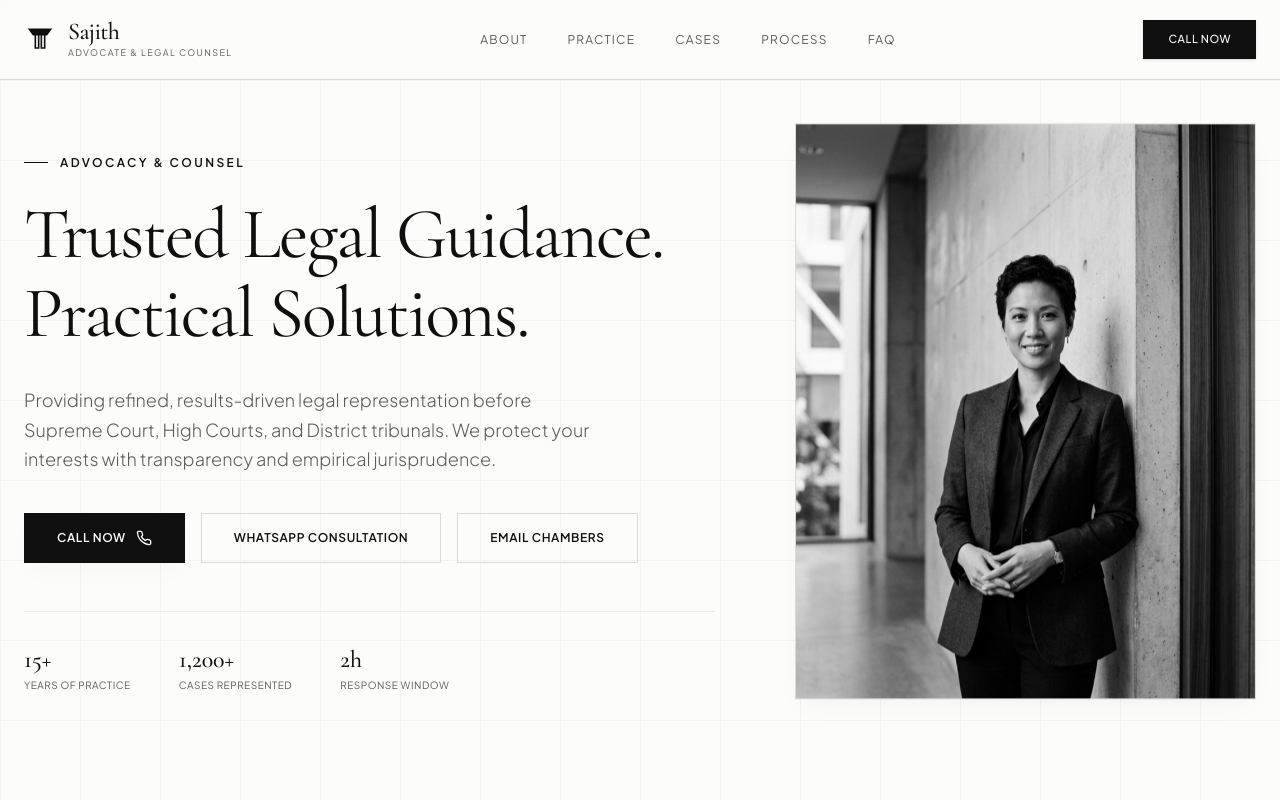
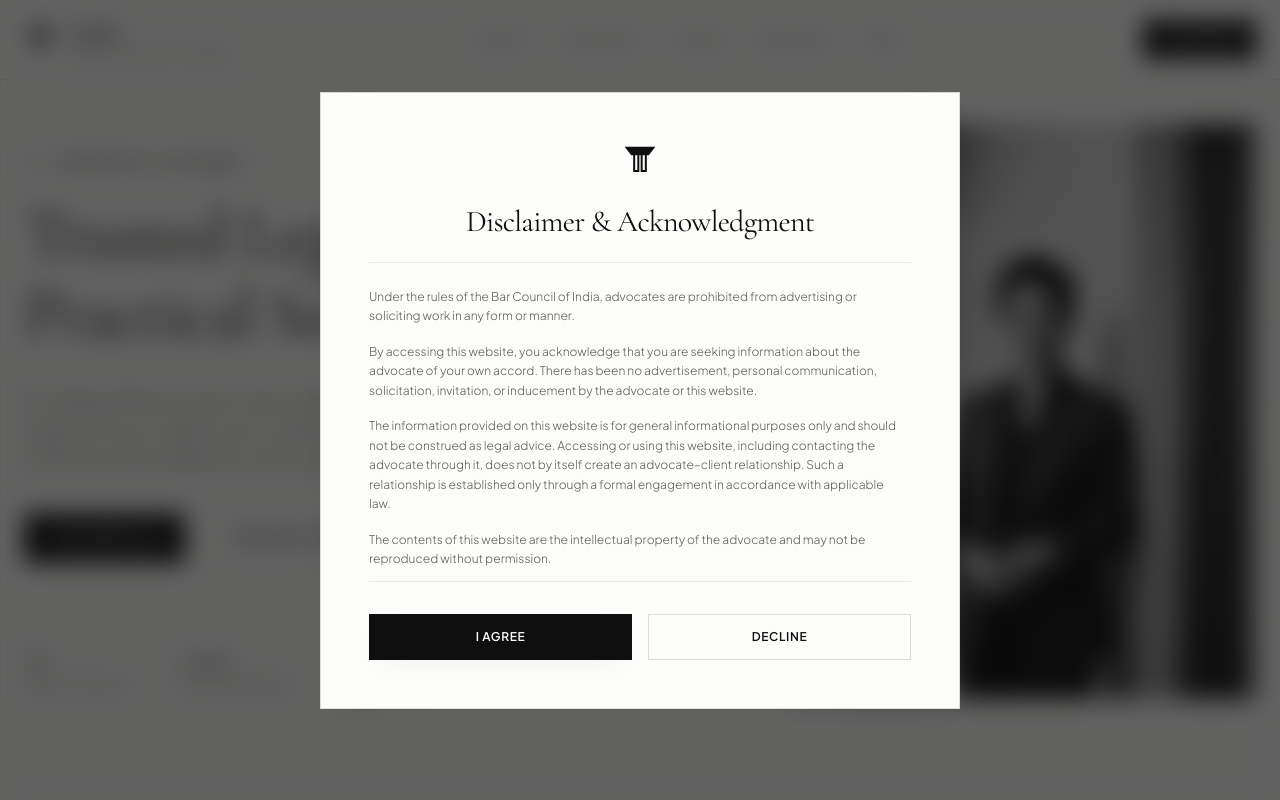
Before and after one commit to sreenandanamschools/sajith-portfolio, a Next.js app: page / in a window 1280 px wide. Shown: the top 800 px of the page. Built offline with nearby package versions, Linux system fonts and the light colour scheme.

Commit message:
feat: add entry disclaimer modal and update primary contact number across site components

```diff
--- a/src/app/page.tsx
+++ b/src/app/page.tsx
@@ -13,10 +13,14 @@ import FAQ from "@/components/FAQ";
 import Contact from "@/components/Contact";
 import Footer from "@/components/Footer";
 import MobileStickyCta from "@/components/MobileStickyCta";
+import DisclaimerModal from "@/components/DisclaimerModal";
 
 export default function Home() {
   return (
     <div className="min-h-screen bg-[#FCFCFA] text-[#0F0F0F] selection:bg-[#0F0F0F] selection:text-white overflow-x-hidden">
+
+      {/* Entry Disclaimer Popup */}
+      <DisclaimerModal />
       {/* Background Subtle 3D Grid Overlay - Opacity increased to 0.08 for higher visibility */}
       <div className="fixed inset-0 pointer-events-none opacity-[0.04] z-0">
         <div
--- a/src/components/Contact.tsx
+++ b/src/components/Contact.tsx
@@ -25,7 +25,7 @@ export default function Contact() {
           {/* Call Now */}
           <motion.a
             whileHover={{ scale: 1.01, x: 4 }}
-            href="tel:+919876543210"
+            href="tel:+919633334556"
             className="flex items-center justify-between p-6 border border-[#DCDCD4] bg-[#FCFCFA] hover:border-[#0F0F0F] transition-colors"
           >
             <div className="flex items-center gap-4">
@@ -34,7 +34,7 @@ export default function Contact() {
               </svg>
               <div className="flex flex-col">
                 <span className="text-[10px] font-semibold uppercase tracking-wider text-[#5C5C56]">Call Directly</span>
-                <span className="text-base font-medium text-[#0F0F0F]">+91 98765 43210</span>
+                <span className="text-base font-medium text-[#0F0F0F]">+91 96333 34556</span>
               </div>
             </div>
             <span className="text-[10px] font-semibold uppercase tracking-wider text-[#0F0F0F]">Dial Now</span>
@@ -43,7 +43,7 @@ export default function Contact() {
           {/* WhatsApp Now */}
           <motion.a
             whileHover={{ scale: 1.01, x: 4 }}
-            href="https://wa.me/919876543210"
+            href="https://wa.me/919633334556"
             target="_blank"
             rel="noopener noreferrer"
             className="flex items-center justify-between p-6 border border-[#DCDCD4] bg-[#FCFCFA] hover:border-[#0F0F0F] transition-colors"
@@ -54,7 +54,7 @@ export default function Contact() {
               </svg>
               <div className="flex flex-col">
                 <span className="text-[10px] font-semibold uppercase tracking-wider text-[#5C5C56]">WhatsApp Chat</span>
-                <span className="text-base font-medium text-[#0F0F0F]">+91 98765 43210</span>
+                <span className="text-base font-medium text-[#0F0F0F]">+91 96333 34556</span>
               </div>
             </div>
             <span className="text-[10px] font-semibold uppercase tracking-wider text-[#0F0F0F]">Message</span>
@@ -95,7 +95,7 @@ export default function Contact() {
 
           <div className="mb-10">
             <h4 className="text-[10px] font-semibold uppercase tracking-wider text-[#0F0F0F] mb-3">Contact Details</h4>
-            <p className="text-base text-[#0F0F0F] font-light leading-relaxed">Mobile: <a href="tel:+919876543210" className="hover:underline">+91 98765 43210</a></p>
+            <p className="text-base text-[#0F0F0F] font-light leading-relaxed">Mobile: <a href="tel:+919633334556" className="hover:underline">+91 96333 34556</a></p>
             <p className="text-base text-[#0F0F0F] font-light leading-relaxed mt-1">Chambers: <a href="tel:+911145567789" className="hover:underline">+91 11 4556 7789</a></p>
             <p className="text-base text-[#0F0F0F] font-light leading-relaxed mt-1">Email: <a href="mailto:counsel@sajithpartners.com" className="hover:underline">counsel@sajithpartners.com</a></p>
           </div>
--- /dev/null
+++ b/src/components/DisclaimerModal.tsx
@@ -0,0 +1,97 @@
+"use client";
+
+import React, { useState, useEffect } from "react";
+import { motion, AnimatePresence } from "framer-motion";
+
+export default function DisclaimerModal() {
+  const [isVisible, setIsVisible] = useState(false);
+
+  useEffect(() => {
+    // Check acceptance state on client side only to avoid SSR hydration mismatch
+    const accepted = localStorage.getItem("sajith_disclaimer_accepted");
+    if (!accepted) {
+      setIsVisible(true);
+      document.body.style.overflow = "hidden";
+    }
+  }, []);
+
+  const handleAgree = () => {
+    localStorage.setItem("sajith_disclaimer_accepted", "true");
+    setIsVisible(false);
+    document.body.style.overflow = "unset";
+  };
+
+  const handleDecline = () => {
+    // Redirect to external page if user declines BCI rules
+    window.location.href = "https://www.google.com";
+  };
+
+  return (
+    <AnimatePresence>
+      {isVisible && (
+        <motion.div
+          initial={{ opacity: 0 }}
+          animate={{ opacity: 1 }}
+          exit={{ opacity: 0 }}
+          transition={{ duration: 0.4 }}
+          className="fixed inset-0 z-[100] flex items-center justify-center p-6 bg-[#0F0F0F]/65 backdrop-blur-md"
+        >
+          <motion.div
+            initial={{ scale: 0.95, opacity: 0 }}
+            animate={{ scale: 1, opacity: 1 }}
+            exit={{ scale: 0.95, opacity: 0 }}
+            transition={{ duration: 0.4, ease: [0.16, 1, 0.3, 1] }}
+            className="w-full max-w-[640px] bg-[#FCFCFA] border border-[#DCDCD4] p-8 md:p-12 depth-shadow flex flex-col max-h-[85vh] overflow-y-auto"
+          >
+            {/* Logo neckband top badge */}
+            <div className="flex justify-center mb-6">
+              <svg className="w-10 h-10 text-[#0F0F0F]" viewBox="0 0 24 24" fill="none" stroke="currentColor" strokeWidth="1.2" xmlns="http://www.w3.org/2000/svg">
+                <path d="M4 4h16l-3 4H7L4 4z" fill="currentColor" />
+                <path d="M8.5 8h2.5v10H8.5V8z" fill="#FCFCFA" stroke="currentColor" strokeWidth="1.2" />
+                <path d="M13 8h2.5v10H13V8z" fill="#FCFCFA" stroke="currentColor" strokeWidth="1.2" />
+              </svg>
+            </div>
+
+            <h3 className="font-serif text-2xl md:text-3xl text-center text-[#0F0F0F] mb-6 tracking-tight">
+              Disclaimer & Acknowledgment
+            </h3>
+
+            <div className="text-xs text-[#5C5C56] font-light leading-relaxed flex flex-col gap-4 mb-8 overflow-y-auto pr-2 border-y border-[#EBEBE6] py-6 max-h-[40vh]">
+              <p className="font-semibold text-[#0F0F0F]">
+                Under the rules of the Bar Council of India, advocates are prohibited from advertising or soliciting work in any form or manner.
+              </p>
+              <p>
+                By accessing this website, you acknowledge that you are seeking information about the advocate of your own accord. There has been no advertisement, personal communication, solicitation, invitation, or inducement by the advocate or this website.
+              </p>
+              <p>
+                The information provided on this website is for general informational purposes only and should not be construed as legal advice. Accessing or using this website, including contacting the advocate through it, does not by itself create an advocate–client relationship. Such a relationship is established only through a formal engagement in accordance with applicable law.
+              </p>
+              <p>
+                The contents of this website are the intellectual property of the advocate and may not be reproduced without permission.
+              </p>
+            </div>
+
+            <div className="grid grid-cols-1 sm:grid-cols-2 gap-4">
+              <motion.button
+                whileHover={{ y: -1 }}
+                whileTap={{ scale: 0.99 }}
+                onClick={handleAgree}
+                className="w-full bg-[#0F0F0F] text-[#FCFCFA] border border-[#0F0F0F] py-3.5 text-xs font-semibold uppercase tracking-wider hover:bg-transparent hover:text-[#0F0F0F] transition-all duration-300 depth-shadow"
+              >
+                I Agree
+              </motion.button>
+              <motion.button
+                whileHover={{ y: -1 }}
+                whileTap={{ scale: 0.99 }}
+                onClick={handleDecline}
+                className="w-full bg-transparent text-[#0F0F0F] border border-[#DCDCD4] py-3.5 text-xs font-semibold uppercase tracking-wider hover:border-[#0F0F0F] hover:bg-black/5 transition-all duration-300"
+              >
+                Decline
+              </motion.button>
+            </div>
+          </motion.div>
+        </motion.div>
+      )}
+    </AnimatePresence>
+  );
+}
--- a/src/components/Header.tsx
+++ b/src/components/Header.tsx
@@ -50,7 +50,7 @@ export default function Header() {
         <motion.a
           whileHover={{ scale: 1.02, y: -1 }}
           whileTap={{ scale: 0.98 }}
-          href="tel:+919876543210"
+          href="tel:+919633334556"
           className="hidden md:inline-block bg-[#0F0F0F] text-[#FCFCFA] border border-[#0F0F0F] px-6 py-2.5 text-[11px] uppercase tracking-wider font-medium hover:bg-transparent hover:text-[#0F0F0F] transition-all duration-300 shadow-sm"
         >
           Call Now
--- a/src/components/Hero.tsx
+++ b/src/components/Hero.tsx
@@ -28,7 +28,7 @@ export default function Hero() {
           <motion.a
             whileHover={{ y: -2, scale: 1.01 }}
             whileTap={{ scale: 0.99 }}
-            href="tel:+919876543210"
+            href="tel:+919633334556"
             className="inline-flex items-center justify-center bg-[#0F0F0F] text-[#FCFCFA] border border-[#0F0F0F] px-8 py-4 text-xs uppercase tracking-wider font-semibold hover:bg-transparent hover:text-[#0F0F0F] transition-all duration-300 depth-shadow"
           >
             Call Now
@@ -39,7 +39,7 @@ export default function Hero() {
           <motion.a
             whileHover={{ y: -2 }}
             whileTap={{ scale: 0.99 }}
-            href="https://wa.me/919876543210"
+            href="https://wa.me/919633334556"
             target="_blank"
             rel="noopener noreferrer"
             className="inline-flex items-center justify-center bg-transparent text-[#0F0F0F] border border-[#DCDCD4] px-8 py-4 text-xs uppercase tracking-wider font-semibold hover:border-[#0F0F0F] hover:bg-[#0f0f0f]/5 transition-all duration-300"
--- a/src/components/MobileStickyCta.tsx
+++ b/src/components/MobileStickyCta.tsx
@@ -3,10 +3,10 @@ import React from "react";
 export default function MobileStickyCta() {
   return (
     <div className="md:hidden fixed bottom-0 left-0 w-full bg-white border-t border-[#DCDCD4] p-3 z-40 grid grid-cols-3 gap-2 shadow-md">
-      <a href="tel:+919876543210" className="inline-flex items-center justify-center bg-[#0F0F0F] text-[#FCFCFA] py-3 text-xs uppercase tracking-wider font-semibold hover:bg-transparent hover:text-[#0F0F0F] border border-[#0F0F0F] transition-colors">
+      <a href="tel:+919633334556" className="inline-flex items-center justify-center bg-[#0F0F0F] text-[#FCFCFA] py-3 text-xs uppercase tracking-wider font-semibold hover:bg-transparent hover:text-[#0F0F0F] border border-[#0F0F0F] transition-colors">
         Call
       </a>
-      <a href="https://wa.me/919876543210" target="_blank" rel="noopener noreferrer" className="inline-flex items-center justify-center bg-[#0F0F0F] text-[#FCFCFA] py-3 text-xs uppercase tracking-wider font-semibold hover:bg-transparent hover:text-[#0F0F0F] border border-[#0F0F0F] transition-colors">
+      <a href="https://wa.me/919633334556" target="_blank" rel="noopener noreferrer" className="inline-flex items-center justify-center bg-[#0F0F0F] text-[#FCFCFA] py-3 text-xs uppercase tracking-wider font-semibold hover:bg-transparent hover:text-[#0F0F0F] border border-[#0F0F0F] transition-colors">
         WhatsApp
       </a>
       <a href="mailto:counsel@sajithpartners.com" className="inline-flex items-center justify-center bg-[#0F0F0F] text-[#FCFCFA] py-3 text-xs uppercase tracking-wider font-semibold hover:bg-transparent hover:text-[#0F0F0F] border border-[#0F0F0F] transition-colors">
```
